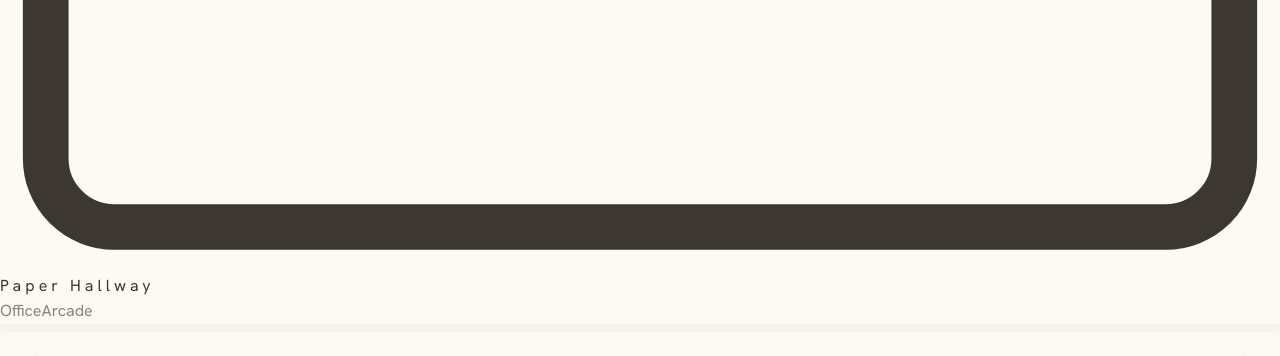
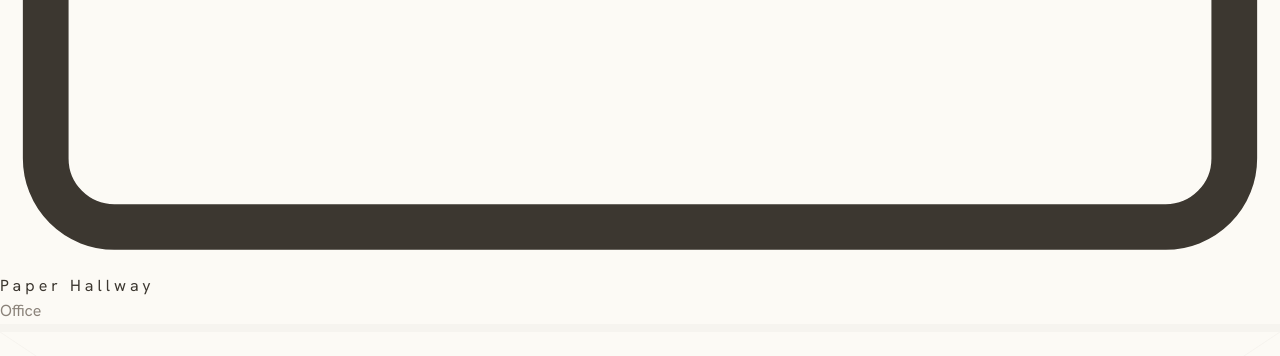
Before and after one commit to HMRogers/paperhallway, a React (Vite) app: page / in a window 1280 px wide. Shown: the part 1373-1729 px from the top of the page. Built offline with nearby package versions, Linux system fonts and the light colour scheme.

Commit message:
refactor: remove ARCADE nav link, update twitter meta description to B2B positioning

```diff
--- a/index.html
+++ b/index.html
@@ -32,7 +32,7 @@
     <!-- Twitter Card -->
     <meta name="twitter:card" content="summary_large_image" />
     <meta name="twitter:title" content="Paper Hallway — A Creative Ecosystem" />
-    <meta name="twitter:description" content="Indie games, productivity tools, and organization apps — crafted with care, all under one roof." />
+    <meta name="twitter:description" content="A boutique AI studio building privacy-first tools and autonomous services." />
     <meta name="twitter:image" content="https://paperhallway.com/og/og-homepage.png" />
     <meta name="twitter:image:alt" content="Paper Hallway — A Creative Ecosystem" />
 
--- a/src/PaperHallway.jsx
+++ b/src/PaperHallway.jsx
@@ -94,26 +94,7 @@ function Nav({ onNavigate, currentView }) {
                   }}
                 />
               </a>
-              <a
-                href="#arcade"
-                className="relative text-xs uppercase tracking-widest transition-colors duration-300 group"
-                style={{ fontFamily: "var(--font-body)", color: "var(--ink-light)" }}
-                onClick={(e) => {
-                  e.preventDefault();
-                  document.getElementById("arcade")?.scrollIntoView({ behavior: "smooth" });
-                }}
-              >
-                Arcade
-                <span
-                  className="absolute -bottom-1 left-0 h-px bg-current transition-all duration-500 origin-left"
-                  style={{ width: 0 }}
-                  ref={(el) => {
-                    if (!el) return;
-                    el.parentElement.onmouseenter = () => (el.style.width = "100%");
-                    el.parentElement.onmouseleave = () => (el.style.width = "0");
-                  }}
-                />
-              </a>
+
             </>
           ) : (
             <a
```
Also changed, not shown: 1 other file (tests, documents, lock files or other folders).
